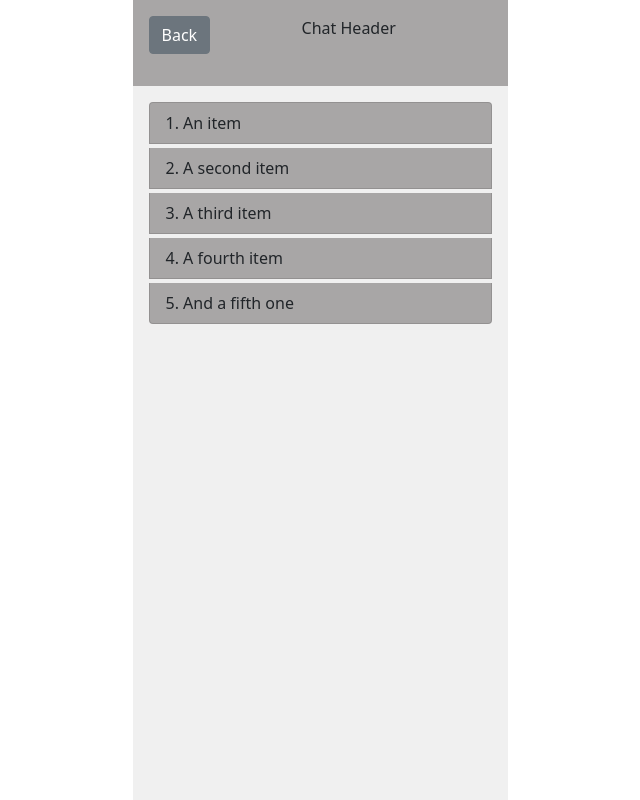
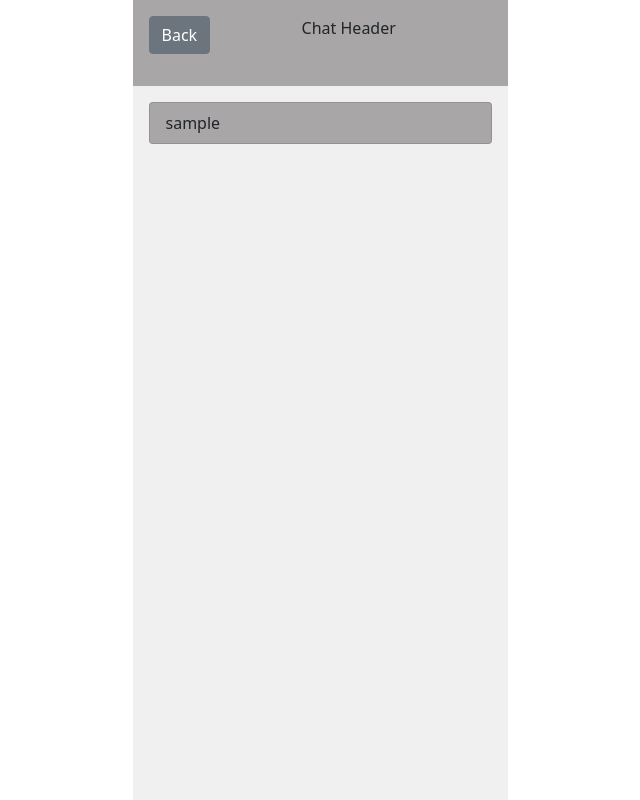
Before and after one commit to hbrawnak/chat-app, a Flask app: template templates/info.html in a window 1280 px wide. Shown: the whole page, without its empty margins (320-960 px from the left). Run offline with Flask 2, Linux system fonts and the light colour scheme; the template is opened without the code that fills it: most values are stand-ins (such as "Sample title", 1, 10 or a date in 2020); parts of the project's set-up code (start-up, migrations or seed data) failed here and were passed over.

Commit message:
info list

```diff
--- a/app.py
+++ b/app.py
@@ -1,6 +1,7 @@
 from flask import Flask, render_template, request, redirect, url_for, jsonify
 from . import auth
 from . import login_required
+from . import helper
 
 app = Flask(__name__, template_folder='templates')
 app.secret_key = "FvigywQvsF6D2Yc"
@@ -35,7 +36,8 @@ def chat():
 @app.route('/info', methods=['GET', 'POST'])
 @login_required
 def info():
-    return render_template('info.html')
+    users = helper.get_chat_room_active_users()
+    return render_template('info.html', users=users)
 
 
 @app.route('/logout', methods=['GET'])
--- a/templates/info.html
+++ b/templates/info.html
@@ -13,11 +13,9 @@
     </div>
     <div class="info-body mt-3 px-3">
         <ul class="list-group">
-                <li class="list-group-item mb-1">1. An item</li>
-                <li class="list-group-item mb-1">2. A second item</li>
-                <li class="list-group-item mb-1">3. A third item</li>
-                <li class="list-group-item mb-1">4. A fourth item</li>
-                <li class="list-group-item mb-1">5. And a fifth one</li>
+            {% for user in users %}
+            <li class="list-group-item mb-1">{{user.username}}</li>
+            {% endfor %}
         </ul>
     </div>
 </div>
```
Also changed, not shown: helper.py (+8 -0 lines). Lines whose indentation alone changed are shown as unchanged.
